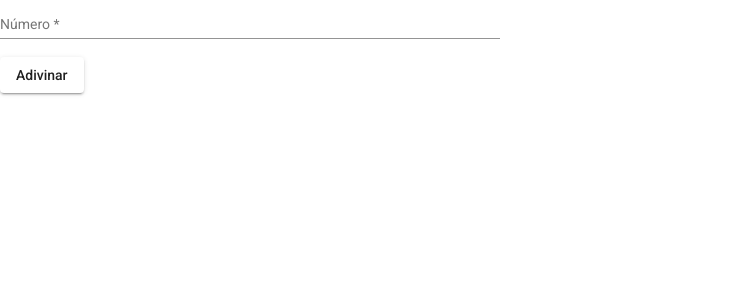
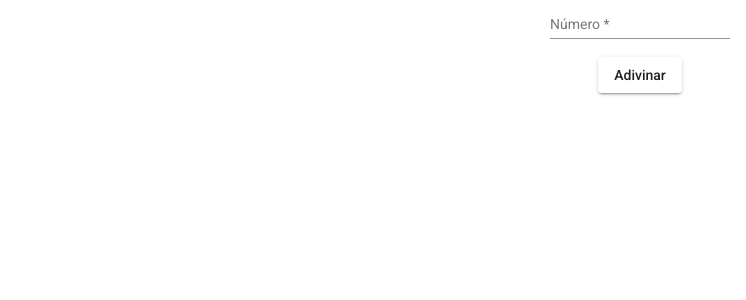
Before and after one commit to saureth/practica-logica, an Angular app: page /#/practica in a window 1280 px wide. Both pictures are taken after a click on the button "Modo 1". Shown: the top 300 px of the page, without its empty margins (0-746 px from the left). Built offline with nearby package versions, Linux system fonts and the light colour scheme.

Commit message:
[FEAT] Se agrega componente para modo dos

```diff
--- /dev/null
+++ b/src/app/practica/modo-dos/modo-dos.component.html
@@ -0,0 +1 @@
+<p>modo-dos works!</p>
--- /dev/null
+++ b/src/app/practica/modo-dos/modo-dos.component.ts
@@ -0,0 +1,15 @@
+import { Component, OnInit } from '@angular/core';
+
+@Component({
+  selector: 'app-modo-dos',
+  templateUrl: './modo-dos.component.html',
+  styleUrls: ['./modo-dos.component.css']
+})
+export class ModoDosComponent implements OnInit {
+
+  constructor() { }
+
+  ngOnInit(): void {
+  }
+
+}
--- a/src/app/practica/modo-uno/modo-uno.component.css
+++ b/src/app/practica/modo-uno/modo-uno.component.css
@@ -1,7 +1,9 @@
-.example-form {
-    min-width: 150px;
-    max-width: 500px;
-    width: 100%;
+.form{
+    display: flex;
+    flex-direction: column;
+    flex-wrap: wrap;
+    justify-content: center;
+    align-items: center;
 }
 
 .example-full-width {
--- a/src/app/practica/modo-uno/modo-uno.component.html
+++ b/src/app/practica/modo-uno/modo-uno.component.html
@@ -1,9 +1,14 @@
-<div class="form">
-    <form class="example-form" [formGroup]="modoUnoFormGroup">
-        <mat-form-field class="example-full-width">
-            <mat-label>Número</mat-label>
-            <input type="number" formControlName="numeroUsuario" matInput placeholder="Escriba un número de 4 dígitos sin repetir">
-        </mat-form-field>
-        <button mat-raised-button (click)="comparar()">Adivinar</button>
+<div>
+    <form class="form" [formGroup]="modoUnoFormGroup">
+        <div>
+            <mat-form-field class="example-full-width">
+                <mat-label>Número</mat-label>
+                <input type="number" formControlName="numeroUsuario" matInput placeholder="Escriba un número de 4 dígitos sin repetir">
+            </mat-form-field>
+        </div>
+        <div>
+            <button mat-raised-button (click)="comparar()">Adivinar</button>
+        </div>
+
     </form>
 </div>
--- a/src/app/practica/modo-uno/modo-uno.component.ts
+++ b/src/app/practica/modo-uno/modo-uno.component.ts
@@ -63,7 +63,7 @@ export class ModoUnoComponent implements OnInit {
 
   ngOnInit(): void {
     this.listaNumeros = new ListaSimple();
-  for(let index = 0; index < 4; index++) {
+    for (let index = 0; index < 4; index++) {
       this.numero = Math.floor(Math.random() * 10);
       while (this.listaNumeros.buscarNumero(this.numero)) {
         this.numero = Math.floor(Math.random() * 10);
--- a/src/app/practica/practica.module.ts
+++ b/src/app/practica/practica.module.ts
@@ -6,12 +6,14 @@ import {MatButtonModule} from '@angular/material/button';
 import { ModoUnoComponent } from './modo-uno/modo-uno.component';
 import {MatInputModule} from '@angular/material/input';
 import { FormsModule, ReactiveFormsModule } from '@angular/forms';
-
+import { ModoDosComponent } from './modo-dos/modo-dos.component';
+import {MatTableModule} from '@angular/material/table';
 
 @NgModule({
   declarations: [
     PrincipalComponent,
-    ModoUnoComponent
+    ModoUnoComponent,
+    ModoDosComponent
   ],
   imports: [
     CommonModule,
--- a/src/app/practica/principal/principal.component.html
+++ b/src/app/practica/principal/principal.component.html
@@ -18,4 +18,7 @@
     <div class="game-one" *ngIf="gameIsSelected == true && selectedGame == 1 " >
         <app-modo-uno></app-modo-uno>
     </div>
+    <div class="game-two" *ngIf="gameIsSelected == true && selectedGame == 2 " >
+        <app-modo-dos></app-modo-dos>
+    </div>
 </div>
```
Also changed, not shown: src/app/practica/modo-dos/modo-dos.component.css (added), 1 other file (tests, documents, lock files or other folders). Lines whose indentation alone changed are shown as unchanged.
